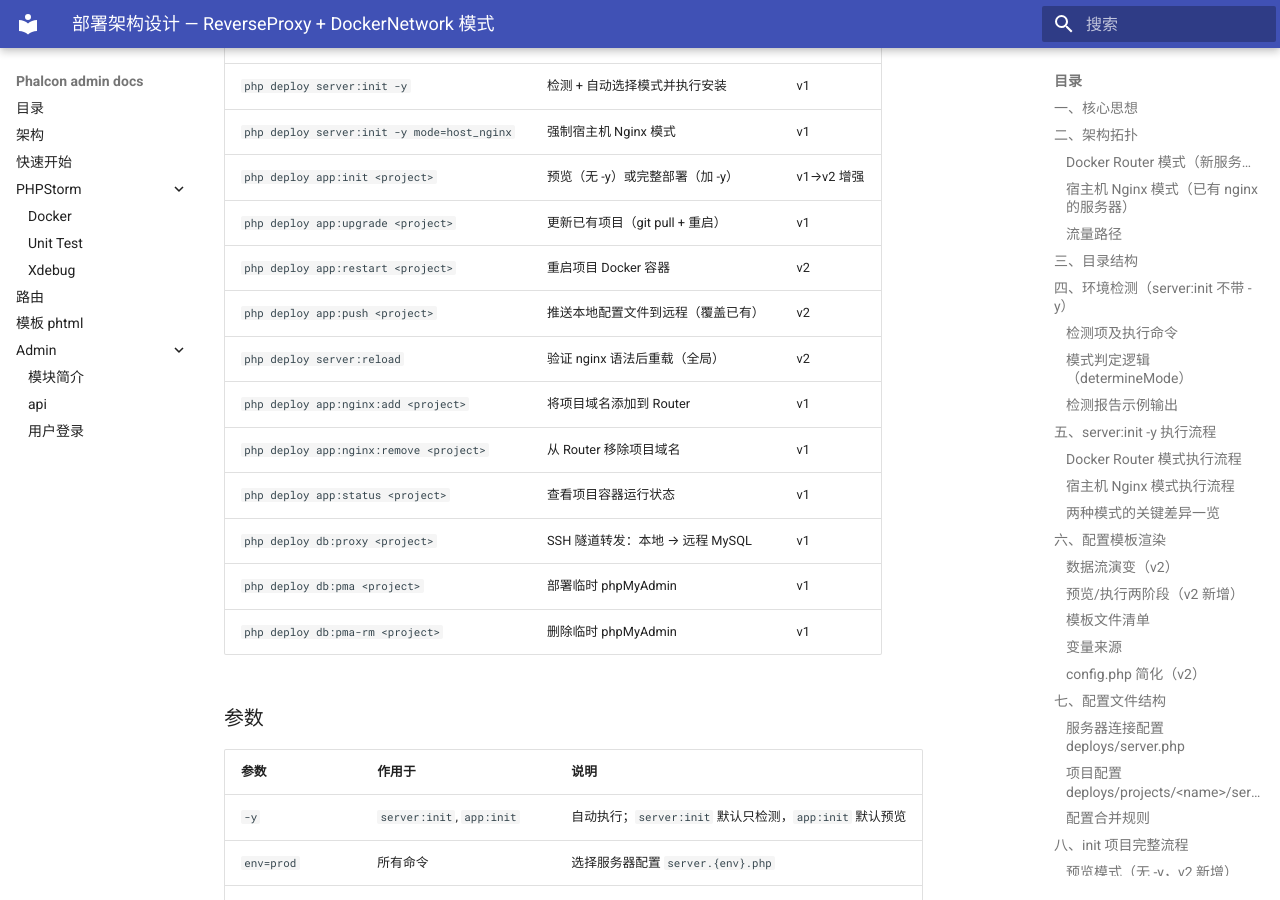
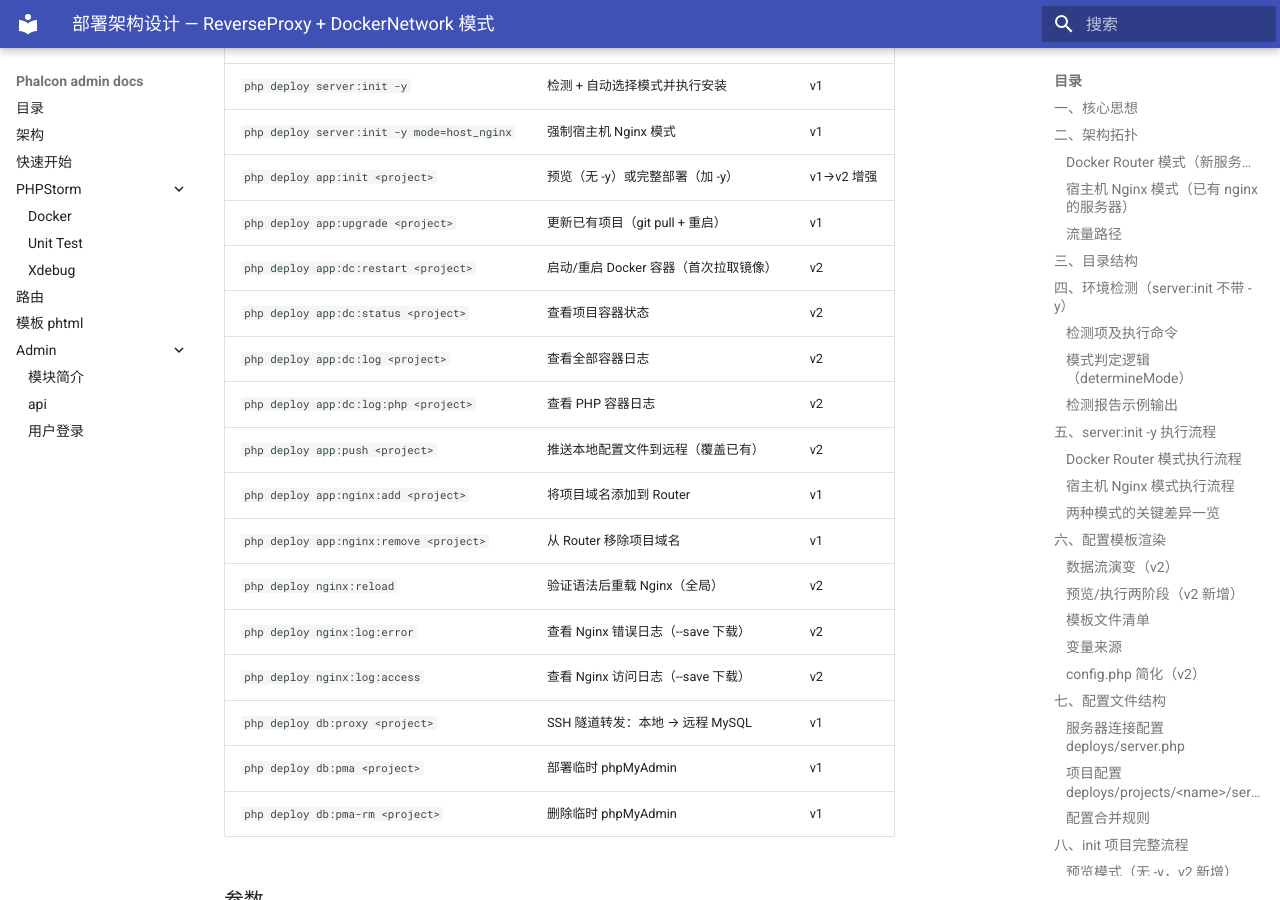
Before and after one commit to tao996/phalcon-admin, an MkDocs documentation site: the page built from docs/deploy-architecture.md, in a window 1280 px wide and 900 px high, scrolled down 9627 px. Built offline with MkDocs 1.6.1 and Material for MkDocs 9.7.7, drawn with Linux system fonts in a browser that asks for light colours; a script that is not in the unit is left out; some of the changed text lies outside the part shown.

Commit message:
docs: 同步 deploy-architecture.md 最新命令表和使用示例
- app:restart → app:dc:restart
- app:status → app:dc:status
- server:reload → nginx:reload
- 新增 app:dc:log / app:dc:log:php
- 新增 nginx:log:error / nginx:log:access

````diff
--- a/docs/deploy-architecture.md
+++ b/docs/deploy-architecture.md
@@ -443,12 +443,16 @@ return [
 | `php deploy server:init -y mode=host_nginx` | 强制宿主机 Nginx 模式 | v1 |
 | `php deploy app:init <project>` | 预览（无 -y）或完整部署（加 -y） | v1→v2 增强 |
 | `php deploy app:upgrade <project>` | 更新已有项目（git pull + 重启） | v1 |
-| `php deploy app:restart <project>` | 重启项目 Docker 容器 | v2 |
+| `php deploy app:dc:restart <project>` | 启动/重启 Docker 容器（首次拉取镜像） | v2 |
+| `php deploy app:dc:status <project>` | 查看项目容器状态 | v2 |
+| `php deploy app:dc:log <project>` | 查看全部容器日志 | v2 |
+| `php deploy app:dc:log:php <project>` | 查看 PHP 容器日志 | v2 |
 | `php deploy app:push <project>` | 推送本地配置文件到远程（覆盖已有） | v2 |
-| `php deploy server:reload` | 验证 nginx 语法后重载（全局） | v2 |
 | `php deploy app:nginx:add <project>` | 将项目域名添加到 Router | v1 |
 | `php deploy app:nginx:remove <project>` | 从 Router 移除项目域名 | v1 |
-| `php deploy app:status <project>` | 查看项目容器运行状态 | v1 |
+| `php deploy nginx:reload` | 验证语法后重载 Nginx（全局） | v2 |
+| `php deploy nginx:log:error` | 查看 Nginx 错误日志（--save 下载） | v2 |
+| `php deploy nginx:log:access` | 查看 Nginx 访问日志（--save 下载） | v2 |
 | `php deploy db:proxy <project>` | SSH 隧道转发：本地 → 远程 MySQL | v1 |
 | `php deploy db:pma <project>` | 部署临时 phpMyAdmin | v1 |
 | `php deploy db:pma-rm <project>` | 删除临时 phpMyAdmin | v1 |
@@ -586,7 +590,7 @@ php deploy app:init yihe -y
 php deploy app:init yihe                # 重新预览生成
 # 手动编辑 deploys/projects/yihe/* 中的文件
 php deploy app:push yihe         # 仅推送配置到远程
-php deploy app:restart yihe             # 重启容器使配置生效
+php deploy app:dc:restart yihe           # 重启容器使配置生效
 ```
 
 ### 日常更新
@@ -602,7 +606,11 @@ php deploy app:upgrade yihe
 php deploy app:nginx:add yihe
 
 # 全局重载 Nginx（先验证语法）
-php deploy server:reload
+# 查看日志
+php deploy app:dc:log yihe              # 查看全部容器日志
+php deploy app:dc:log:php yihe          # 查看 PHP 容器日志
+php deploy nginx:log:error              # 查看 Nginx 错误日志
+php deploy nginx:log:access             # 查看 Nginx 访问日志
 ```
 
 ### 数据库操作
````
